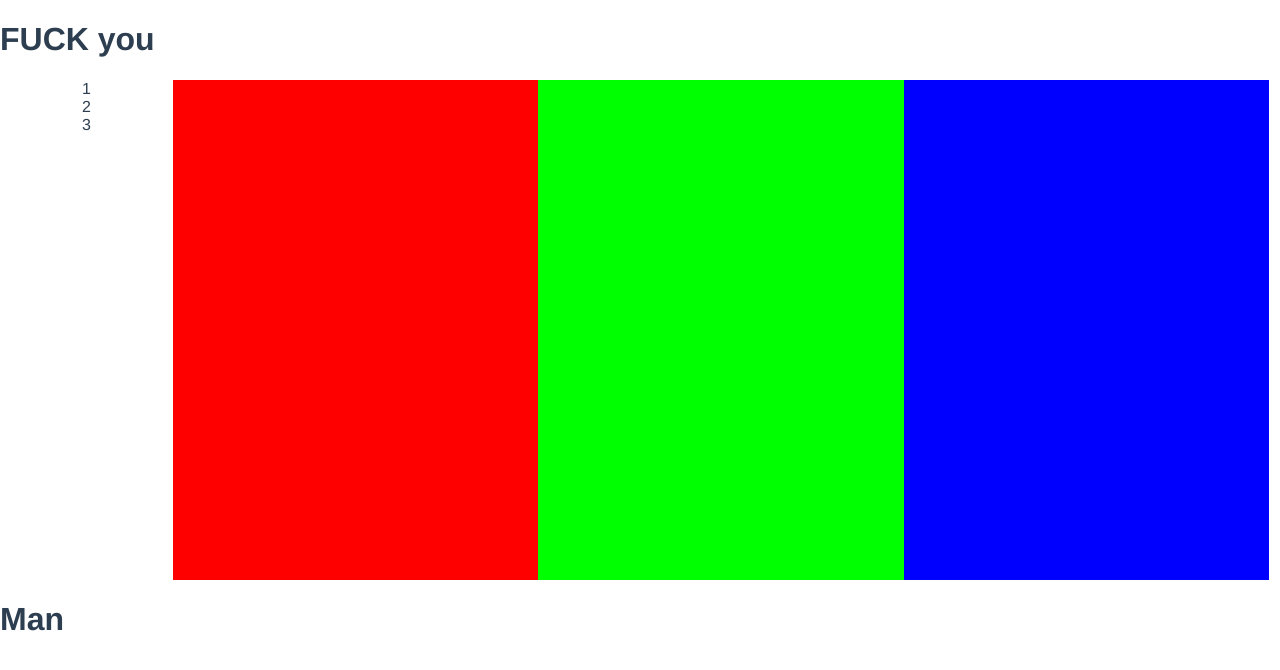
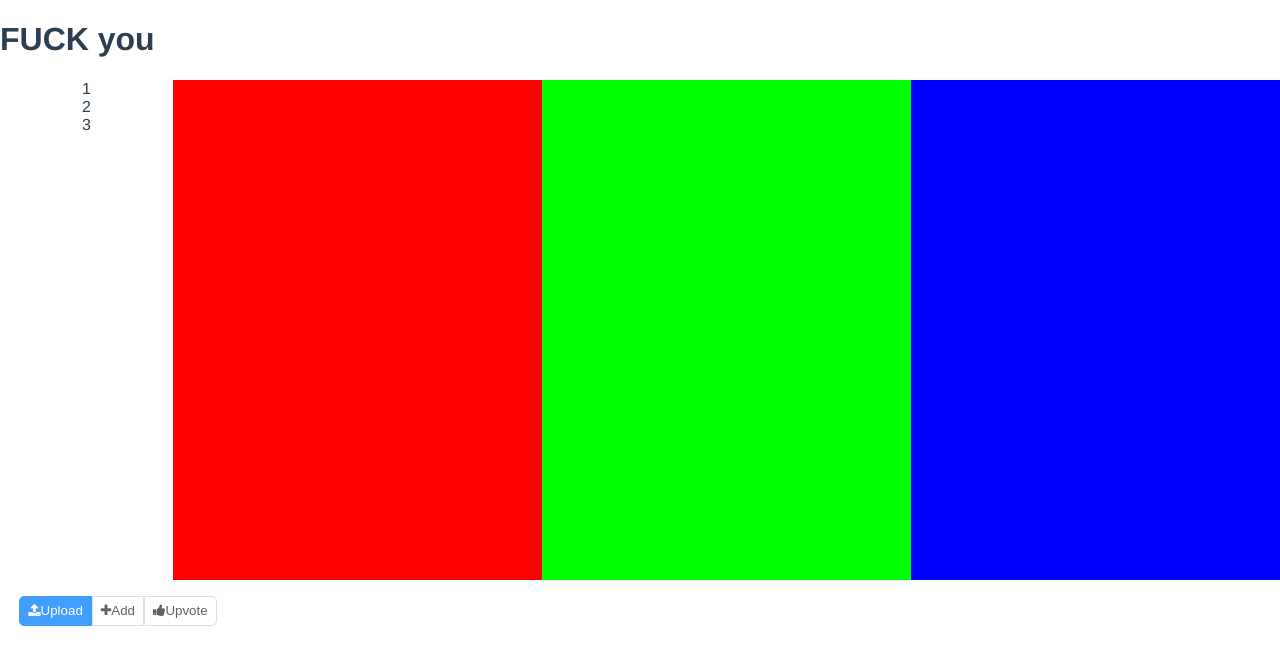
Before and after one commit to divasatanica/coma-comp, a Vue app: page / in a window 1280 px wide. Shown: the top 670 px of the page. Built offline with nearby package versions, Linux system fonts and the light colour scheme.

Commit message:
add: 添加按钮组组件

```diff
--- /dev/null
+++ b/src/home/button/button_group.vue
@@ -0,0 +1,36 @@
+<template>
+  <div class="cm-button-group">
+    <slot></slot>
+  </div>
+</template>
+
+<script>
+/**
+ * @author coma
+ * @description 按钮组 组件
+ */
+
+
+export default {
+
+}
+</script>
+
+<style lang="scss">
+  $radius: 5px;
+  .cm-button-group {
+    display: flex;
+    padding: 1rem 1.2rem;
+    .basic-btn {
+      border-radius: 0;
+    }
+    .basic-btn:first-child {
+      border-top-left-radius: $radius;
+      border-bottom-left-radius: $radius;
+    }
+    .basic-btn:last-child {
+      border-top-right-radius: $radius;
+      border-bottom-right-radius: $radius;
+    }
+  }
+</style>
--- a/src/home/button/index.js
+++ b/src/home/button/index.js
@@ -1,5 +1,7 @@
 import basicButton from './basic_button'
+import buttonGroup from './button_group'
 
 export {
-  basicButton
+  basicButton,
+  buttonGroup
 }
--- a/src/home/index.vue
+++ b/src/home/index.vue
@@ -3,6 +3,7 @@
     <layout-container>
       <layout-header>
         <h1> FUCK you </h1>
+
       </layout-header>
       <layout-container>
         <layout-aside>
@@ -19,7 +20,15 @@
         </layout-main>
       </layout-container>
       <layout-footer>
-        <h1>Man</h1>
+        <button-group>
+          <basic-button
+          :action="test"
+          :loading="loading"
+          iconClass="fa-upload"
+          type="primary">Upload</basic-button>
+          <basic-button iconClass="fa-plus">Add</basic-button>
+          <basic-button iconClass="fa-thumbs-up">Upvote</basic-button>
+        </button-group>
       </layout-footer>
     </layout-container>
   </div>
@@ -32,6 +41,7 @@
  */
 
 import {layoutContainer, layoutHeader, layoutMain, layoutFooter, layoutAside} from './layout/index.js'
+import {basicButton, buttonGroup} from './button/index.js'
 
 export default {
   components: {
@@ -39,14 +49,26 @@ export default {
     layoutHeader,
     layoutMain,
     layoutFooter,
-    layoutAside
+    layoutAside,
+    basicButton,
+    buttonGroup
+  },
+  data () {
+    return {
+      loading: false
+    }
+  },
+  methods: {
+    test () {
+      console.log(1)
+    }
   }
 }
 </script>
 
 <style>
 .test {
-  width: 33%;
+  flex: 1;
   height: 500px;
 }
 #a {
```
